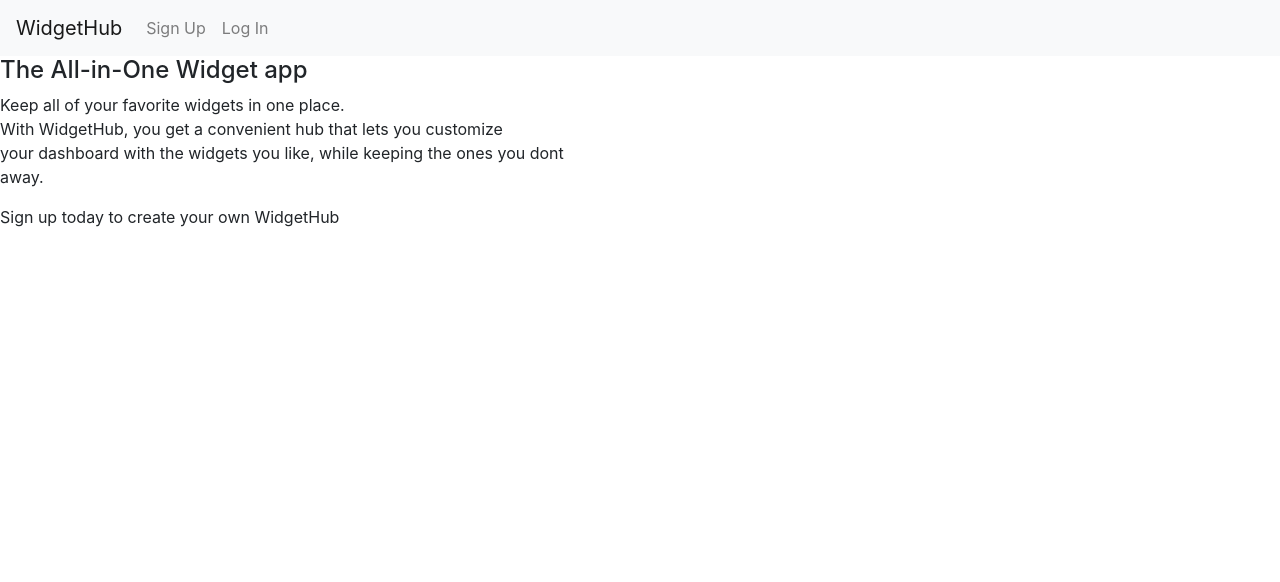
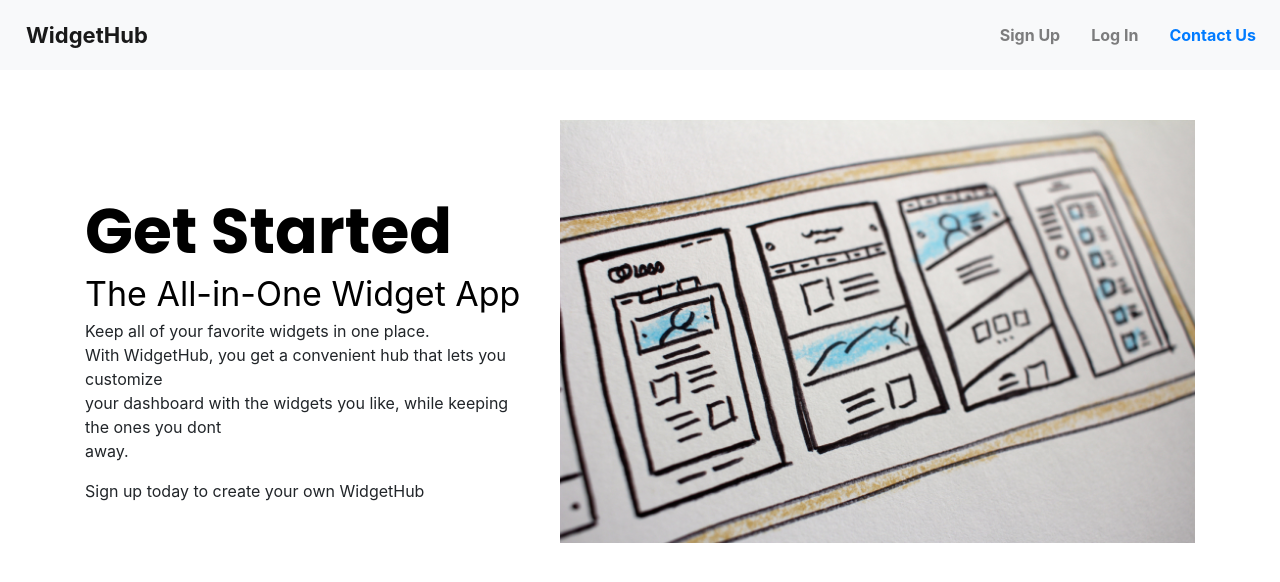
Before and after one commit to sami-elsaeyed/TTP-capstone-frontend, a React (Create React App) app: page / in a window 1280 px wide. Shown: the top 582 px of the page. Built offline with nearby package versions, Linux system fonts and the light colour scheme.

Commit message:
Add existing file

```diff
--- a/src/App.js
+++ b/src/App.js
@@ -1,5 +1,6 @@
 import './App.css';
 import "bootstrap/dist/css/bootstrap.min.css"
+import './components/styles.css';
 
 import { Component } from "react";
 import { BrowserRouter as Router, Route, Link } from "react-router-dom";
@@ -17,24 +18,28 @@ class App extends Component {
    return (
      <Router>
         <div>
-        <nav className="navbar navbar-expand-lg navbar-light bg-light">
-            <Link to="/" className="navbar-brand">WidgetHub</Link>
-            <div className="collpase navbar-collapse">
-              <ul className="navbar-nav mr-auto">
+          <header className="head">
+        <nav className="navbar navbar-expand-lg navbar-light bg-light head_custom-nav">
+            <Link to="/" className="navbar-brand ">WidgetHub</Link>
+            <div className="collapse navbar-collapse justify-content-end">
+              <ul className="navbar-nav">
                 {!this.props.user?
                 <>
-                  <li>
+                  <li className="nav-item">
                     <Link to="/signUp" className="nav-link">Sign Up</Link>
                   </li>
-                  <li>
+                  <li className="nav-item">
                     <Link to="/logIn" className="nav-link">Log In</Link>
+                  </li>
+                  <li className="nav-item">
+                    <Link to="/contact" className="nav-link text-primary">Contact Us</Link>
                   </li>
                 </> :
                 <>
-                  <li>
+                  <li className="nav-item">
                     <Link to="/logOut" className="nav-link">Log Out</Link>
                   </li>
-                  <li>
+                  <li className="nav-item">
                     <Link to="/homepage" className="nav-link">Homepage</Link>
                   </li>
                 </>
@@ -43,7 +48,7 @@ class App extends Component {
               </ul>
             </div>
           </nav>
-
+          </header>
 
           <Route path ="/logIn" component={LogIn}/>
           <Route path ="/signUp" component={SignUp}/>
--- a/src/components/Covid.jsx
+++ b/src/components/Covid.jsx
@@ -12,12 +12,15 @@ class Covid extends Component {
         const { dailyNegative, dailyPositive, dailyTests } = (this.props.covid !== undefined ? this.props.covid : "Loading covid numbers")
         return (
             <>
-            <h1>Covid Numbers</h1>
-                <h6>Daily Negative:</h6>{ dailyNegative }
-                <h6>Daily Positive:</h6> { dailyPositive }
-                <h6>Daily Test:</h6> { dailyTests }
-                <br/>
-                <br/>
+            <div style={{marginTop:50,marginBottom:50}}className="covid">
+            <h1>COVID STATS</h1>
+                <h6>Daily Negative:</h6>
+                <h6>Daily Positive:</h6>
+                <h6>Daily Test:</h6>
+                <span>{ dailyNegative }</span>
+                <span style={{paddingRight:125}}>{ dailyPositive }</span>
+                <span>{ dailyTests }</span>
+            </div>
             </>
         )
     }
--- a/src/components/LandingPage.jsx
+++ b/src/components/LandingPage.jsx
@@ -1,11 +1,16 @@
 import React from 'react'
+import './styles.css'
+import mainbenner  from '../photo/halgatewood-com-weRQAu9TA-A-unsplash.jpg';
 
 class LandingPage extends React.Component {
 
     render() {
         return (
-        <div className = 'landingMessage'>
-            <h4>The All-in-One Widget app</h4>
+         <div className = "container">
+             <div className="row  custom-section align-items-center">
+                 <div className="col-12 col-lg-5">
+            <h2>Get Started</h2>
+             <h3>The All-in-One Widget App</h3>
              <p>
                  Keep all of your favorite widgets in one place. <br/>
                  With WidgetHub, you get a convenient hub that lets you customize <br />
@@ -13,8 +18,13 @@ class LandingPage extends React.Component {
                  away.
              </p>
              <p>
-                Sign up today to create your own WidgetHub
+                 <span>Sign up</span> today to create your own WidgetHub
             </p>
+                </div>
+                <div className="col-12 col-lg-7">
+                    <img src={mainbenner} alt="asd"/>
+                </div>
+             </div>
          </div>
         )
     }
--- a/src/components/News.jsx
+++ b/src/components/News.jsx
@@ -19,7 +19,7 @@ class News extends Component {
                      <h4 class="headNews" ><span >NEWS</span></h4>
                     {(this.props.news.data !== undefined) ? this.props.news.data.map((entry) => (
                     <>
-                    <a href="{entry.url}" style={{fontSize: 22, fontFamily:"sans-serif"}}>Title: {entry.title} <br/></a>
+                    <a href="{entry.url}" style={{fontSize: 22, fontFamily:"sans-serif"}}>{entry.title} <br/></a>
                     <caption style={{fontSize:15}} >
                     Author: {entry.author} <br/>
                     Category: {entry.category} <br/>
--- a/src/components/Weather.jsx
+++ b/src/components/Weather.jsx
@@ -15,14 +15,15 @@ class Weather extends Component {
         // const { description } = (this.props.weather.weather !== undefined ? this.props.weather.weather[0] : "Loading forecast");
         return (
             <>
-                <h1>Weather</h1>
+            <div className="weather container ">
                 <h2>{name}</h2>
-                Windspeed: {speed} mph <br/>
+                <h1>{temp}<sup className="fahrenheit">F</sup></h1>
+                <p className="feel">Feels Like: {feels_like}<sup>F</sup></p>
+                <span className="info"> Windspeed: {speed} mph <br/>
+                Humidity: {humidity}%</span> <br/>
                 {/* Description: {description.split(" ").map((word) => word.charAt(0).toUpperCase(0) + word.slice(1)).join(" ") } <br/>   */}
-                Temperature: {temp}F <br/>
-                Feels Like: {feels_like}F <br/>
-                Humidity: {humidity}% <br/>
                 <br/>
+            </div>
             </>
         )
     }
--- a/src/components/styles.css
+++ b/src/components/styles.css
@@ -1,3 +1,5 @@
+@import url("https://fonts.googleapis.com/css2?family=Poppins:ital,wght@0,400;0,500;0,600;0,700;1,300&display=swap");
+
 .hub {
     display: flex;
     flex-direction: column;
@@ -27,6 +29,79 @@
  }
 
  .headNews span{
+     font-size: 35px;
      background:#fff;
      padding:0 10px;
  }
+
+  .navbar-brand{
+    font-weight: 700;
+    font-size: 22px;
+    margin-left: 10px;
+}
+  .nav-link {
+    font-weight: 700;
+    padding: 15px ;
+}
+.nav-item{
+    padding-left: 15px;
+}
+     .col-lg-5 h2 {
+      font-family: 'Poppins', sans-serif;
+      font-weight: 700;
+      font-size: 63px;
+      color: #000;
+ }
+  .col-lg-5 {
+      margin-top: 100px;
+  }
+  .col-lg-5 h3 {
+    font-weight: 400;
+    font-size: 34px;
+    color: #000;
+    line-height: 1; }
+    .col-lg-7{
+       margin-top: 50px;
+    }
+    .col-lg-7 img {
+            width: 100%;
+            position: relative;
+            top: 0;
+            right: 0; }
+.weather{
+    color: white;
+    background: linear-gradient(
+        to top left,
+        #eee 0%,
+        #007bff 40%
+    );
+    width:350px;
+    height: 300px;
+}
+.weather h1{
+    font-family: Arial, Helvetica, sans-serif;
+    font-size: 100px;
+    text-align: center;}
+.weather h2{
+    font-weight: 300;
+}
+.fahrenheit{
+    font-size: 35px;
+}
+.feel{
+    text-align: right;
+    font-weight:400;
+}
+.covid{
+    width: 700px;
+    margin:auto;
+    margin-left: 300px;
+}
+.covid span{
+    padding-right: 200px;
+    font-size: 30px;
+}
+.covid h6{
+    display: inline-block;
+    padding-right: 100px;
+}
--- a/src/components/todo/todo.jsx
+++ b/src/components/todo/todo.jsx
@@ -50,7 +50,7 @@ class Todo extends Component{
          if(this.state.addNew){
          return(
 
-            <div style= {{marginTop:100, width:300}} className="jumbotron container">
+            <div style= {{marginTop:50, width:300}} className="jumbotron container">
             <form onSubmit={this.onSubmit}>
                 <label > Task: </label>
                 <input type="text" name="task" onChange={this.handleChange}/>
@@ -63,7 +63,7 @@ class Todo extends Component{
          )}
          else{
 
-        return <div style={{marginTop: 100, width:700 }} class="jumbotron container" >
+        return <div style={{marginTop: 50, width:700 }} class="jumbotron container" >
             <h4 style={{textAlign:"center"}}>Todo List</h4>
             <br/>
             <ul className="list-group">
--- a/src/components/todo/todoItem.jsx
+++ b/src/components/todo/todoItem.jsx
@@ -12,7 +12,7 @@ class TodoItem extends Component{
         return(
             <div className="">
                 <h5 maxLength="10" onChange={this.handleChange} style={{display: "inline-block"}}>{this.props.task.task}</h5>
-                <button className="btn btn-primary" onClick = {this.deleteTask} value = {this.props.task.id}>Remove Task</button>
+                <button className="btn btn-secondary btn-sm" onClick = {this.deleteTask} value = {this.props.task.id}>Remove Task</button>
             </div>
         )
     }
```
Also changed, not shown: src/photo/halgatewood-com-weRQAu9TA-A-unsplash.jpg (added), 1 other file (tests, documents, lock files or other folders). Lines whose indentation alone changed are shown as unchanged.
